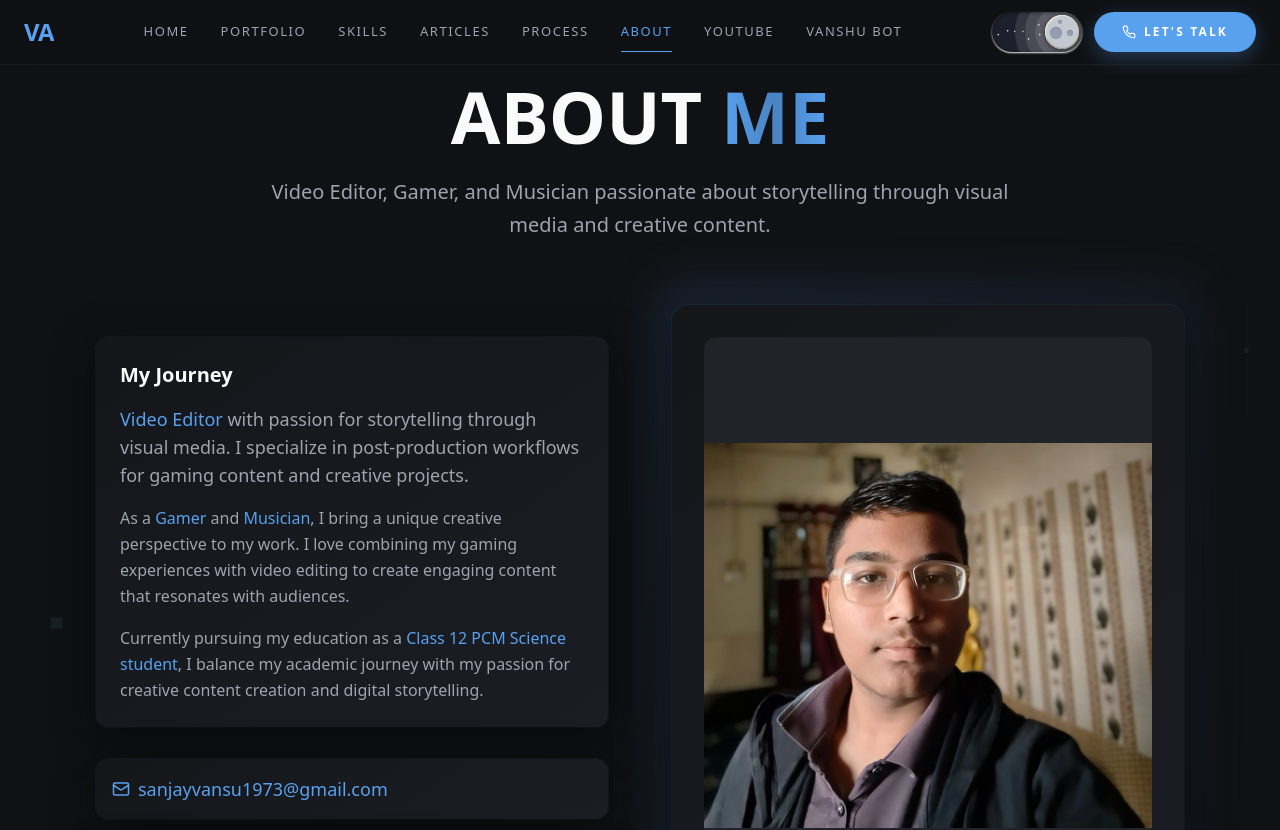
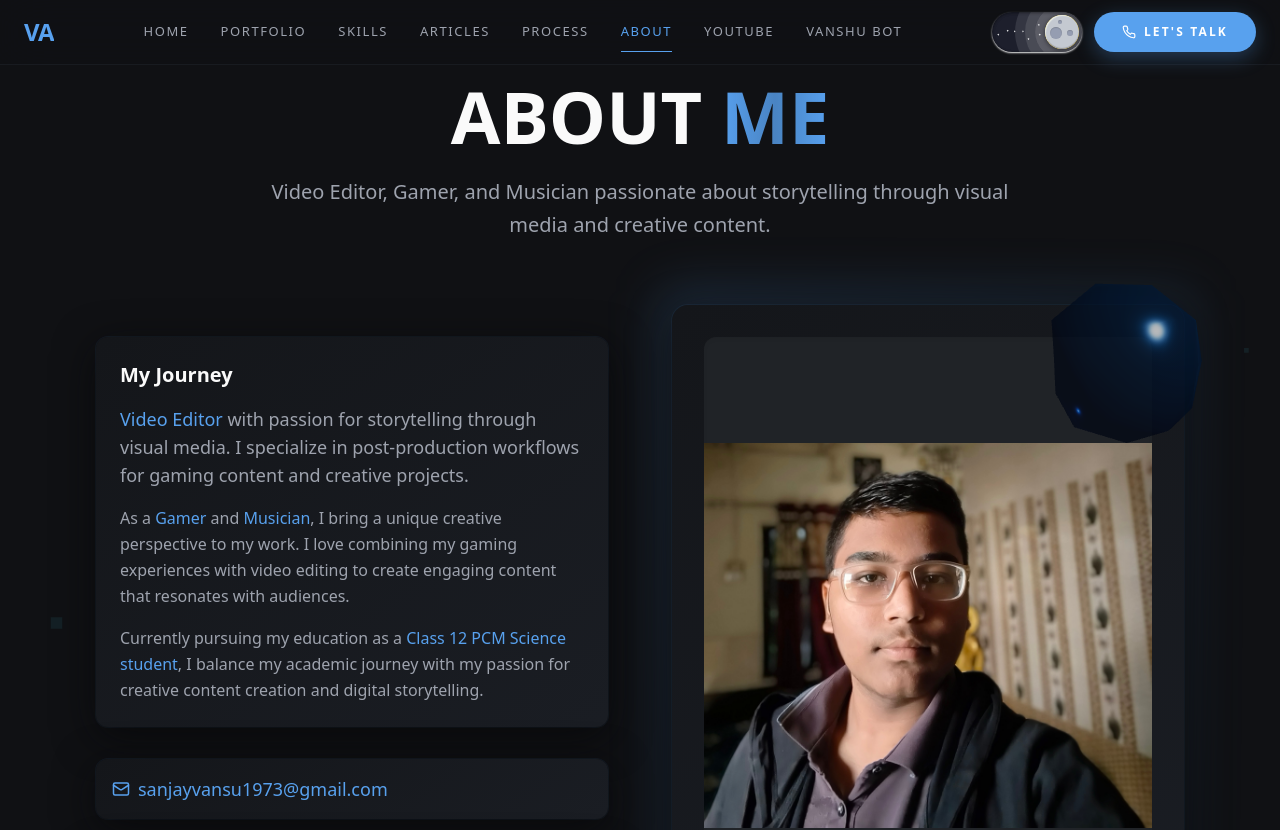
Before and after one commit to shreyagarwal72/portfolio, a React (Vite) app: page /about in a window 1280 px wide. Shown: the top 830 px of the page. Built offline with nearby package versions, Linux system fonts and the light colour scheme.

Commit message:
Changes
Co-authored-by: shreyagarwal72 <202695652+shreyagarwal72@users.noreply.github.com>

```diff
--- a/src/pages/About.tsx
+++ b/src/pages/About.tsx
@@ -124,6 +124,12 @@ const About = () => {
 
           {/* Profile Image Section */}
           <aside className="relative animate-fade-in" style={{ animationDelay: '0.2s' }}>
+            {/* Floating 3D accent */}
+            <Suspense fallback={null}>
+              <div className="hidden md:block absolute -top-10 -right-10 w-48 h-48 opacity-70 pointer-events-none z-20">
+                <AccentShape3D shape="octa" className="w-full h-full" />
+              </div>
+            </Suspense>
             <div className="relative">
               {/* Glow effect background */}
               <div className="absolute inset-0 bg-gradient-to-br from-primary/20 to-primary/5 rounded-2xl blur-xl scale-105" aria-hidden="true"></div>
```
